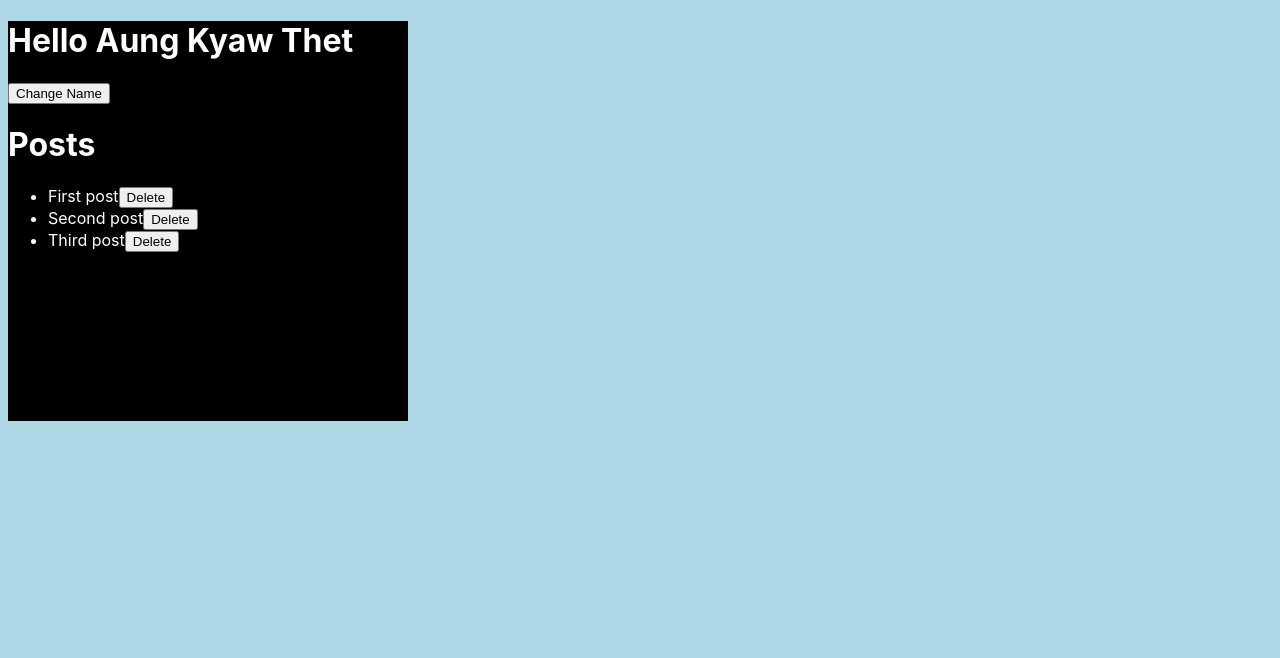
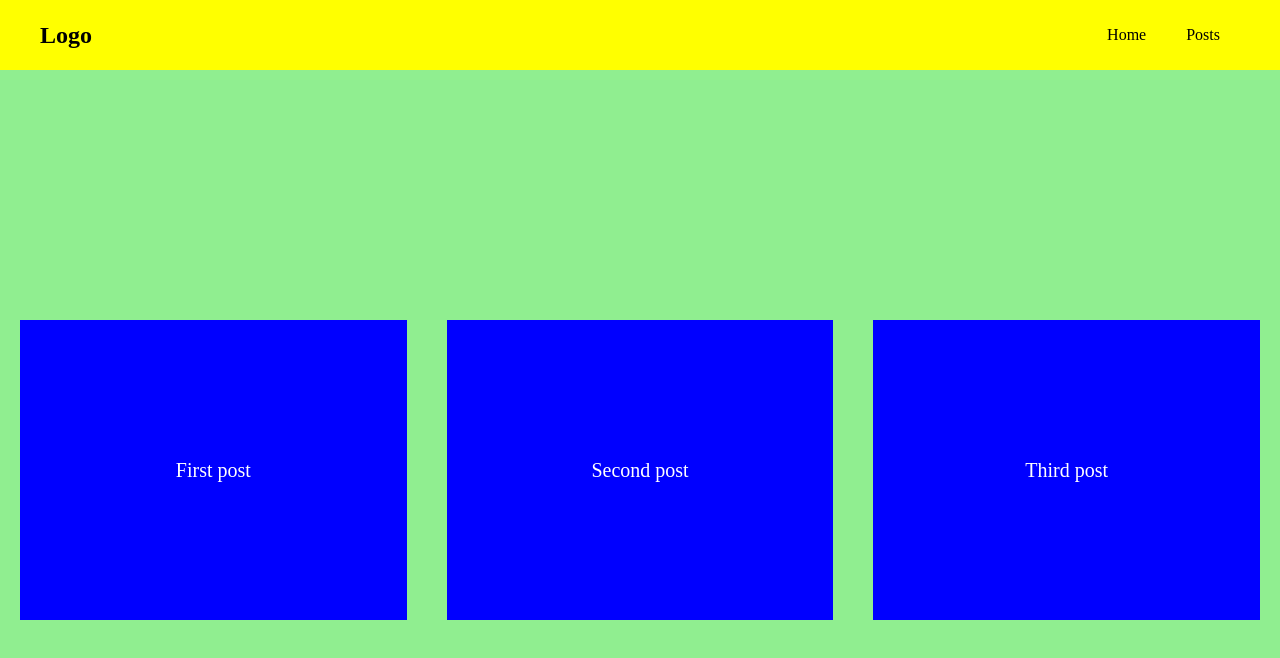
Before and after one commit to aungkyawth3t/spa-react, a React (Create React App) app: page / in a window 1280 px wide. Shown: the top 658 px of the page. Built offline with nearby package versions, Linux system fonts and the light colour scheme.

Commit message:
react fragment&props

```diff
--- a/src/App.js
+++ b/src/App.js
@@ -1,11 +1,11 @@
 import logo from './logo.svg';
 import './App.css';
 import { useState } from 'react';
-
+import Navbar from './components/Navbar/index';
+import PostList from './components/PostList';
 // hook useState
 function App() {
   // let name = "Aung Kyaw Thet";
-  let [name, setName] = useState("Aung Kyaw Thet") // [getter, setter]
   let [posts, setPosts] = useState([
     {
       id: 1,
@@ -20,32 +20,11 @@ function App() {
       title: 'Third post',
     }
   ]);
-  console.log(posts);
-
-  let changeName = () => {
-    setName('Aung Aung');
-    console.log(name);
-  }
-
-  let deletePost = (id) => {
-    setPosts((prevState) => prevState.filter(post => post.id !== id))
-  }
-
   return (
-    <div className='app'>
-      <h1>Hello {name} </h1>
-      <button onClick={changeName}>Change Name</button>
-      <h1>Posts</h1>
-      <ul>
-        {posts.length && posts.map((post) => (
-          <li key={post.id}>
-            {post.title}
-            <button onClick={() => deletePost(post.id)}>Delete</button>
-          </li>
-        ))}
-        {!posts.length && <p> No Posts Avaliable.</p>}
-      </ul>
-    </div>
+    <>
+      <Navbar />
+      <PostList posts={posts} />
+    </>
   );
 }
 
--- /dev/null
+++ b/src/components/Navbar/index.css
@@ -0,0 +1,21 @@
+nav {
+  background-color: yellow;
+  padding: 10px;
+}
+
+.container {
+  display: flex;
+  justify-content: space-between;
+  align-items: center;
+  max-width: 1200px;
+  margin: auto;
+}
+
+.container ul {
+  display: flex;
+}
+
+.container li {
+  list-style-type: none;
+  margin: 0px 20px;
+}
--- /dev/null
+++ b/src/components/Navbar/index.js
@@ -0,0 +1,16 @@
+import React from 'react'
+import './index.css';
+
+export default function Navbar() {
+  return (
+    <nav>
+      <div className="container">
+        <h1>Logo</h1>
+        <ul>
+          <li>Home</li>
+          <li>Posts</li>
+        </ul>
+      </div>
+    </nav>
+  )
+}
--- /dev/null
+++ b/src/components/PostList/index.css
@@ -0,0 +1,7 @@
+.postList {
+  background-color: lightgreen;
+  height: 100vh;
+  display: flex;
+  justify-content: center;
+  align-items: center;
+}
--- /dev/null
+++ b/src/components/PostList/index.js
@@ -0,0 +1,13 @@
+import React from 'react'
+import './index.css';
+import SinglePost from '../SinglePost/index.js';
+
+export default function PostList({ posts }) {
+  return (
+    <div className='postList'>
+      {posts.map(post => (
+        <SinglePost post={post} />
+      ))}
+    </div>
+  )
+}
--- /dev/null
+++ b/src/components/SinglePost/index.css
@@ -0,0 +1,12 @@
+.postList .single-post {
+  flex: 1;
+  background-color: blue;
+  margin: 20px;
+  width: 500px;
+  height: 300px;
+  display: flex;
+  justify-content: center;
+  align-items: center;
+  color: white;
+  font-size: 20px;
+}
--- /dev/null
+++ b/src/components/SinglePost/index.js
@@ -0,0 +1,9 @@
+import React from 'react'
+import './index.css';
+
+export default function SinglePost({ post }) {
+  console.log(post);
+  return (
+    <div className="single-post" key={post.id}> {post.title} </div>
+  )
+}
--- a/src/index.css
+++ b/src/index.css
@@ -1,14 +1,8 @@
 body {
-  margin: 2;
-  font-family: -apple-system, BlinkMacSystemFont, 'Segoe UI', 'Roboto', 'Oxygen',
-    'Ubuntu', 'Cantarell', 'Fira Sans', 'Droid Sans', 'Helvetica Neue',
-    sans-serif;
-  -webkit-font-smoothing: antialiased;
-  -moz-osx-font-smoothing: grayscale;
-  background-color: lightgreen;
+  margin: 0;
+
 }
 
-code {
-  font-family: source-code-pro, Menlo, Monaco, Consolas, 'Courier New',
-    monospace;
+h1 {
+  margin: 0;
 }
```
